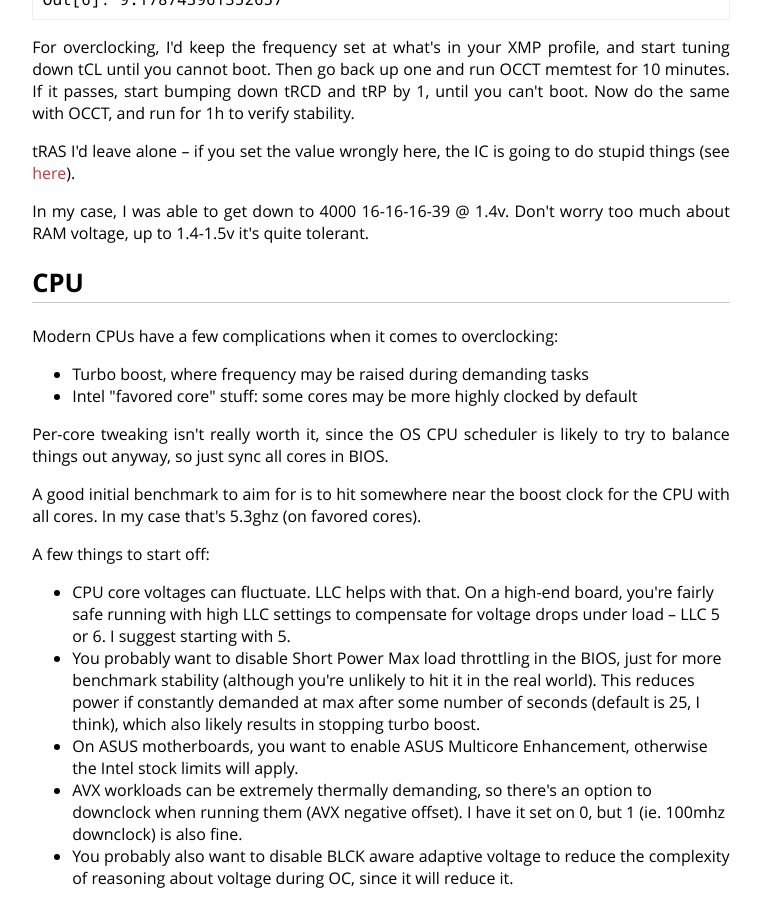
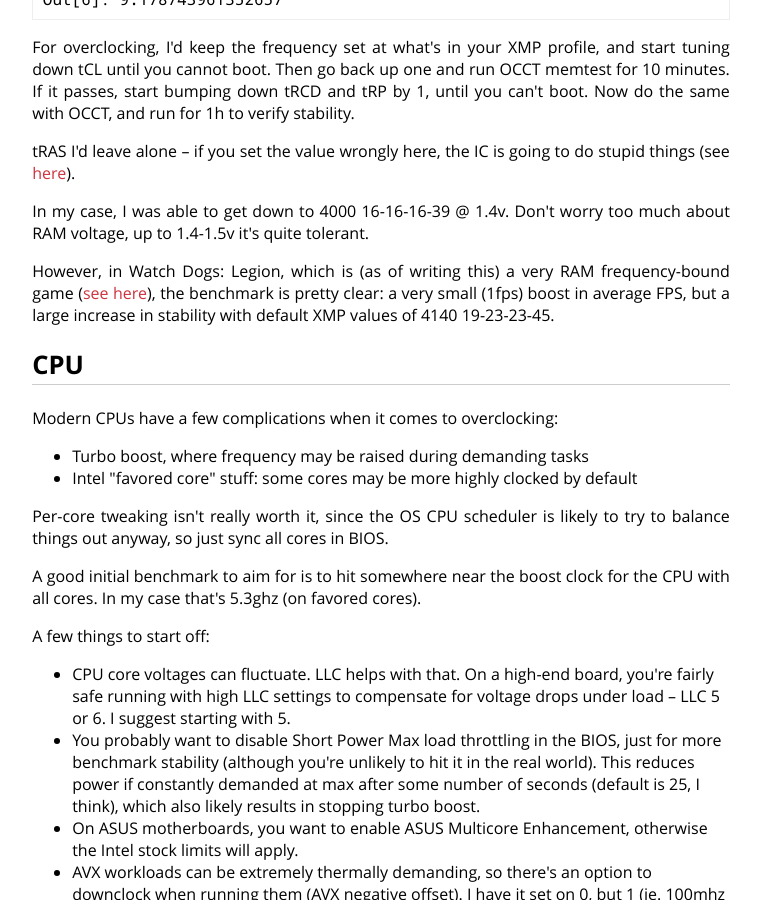
Before and after one commit to cdown/chrisdown.name, a Jekyll site: the page built from windows.md, in a window 1280 px wide and 900 px high, scrolled down 6706 px. Shown: the whole window, without its empty margins (259-1020 px from the left). Built offline with Jekyll 4.4.1, drawn with Linux system fonts in a browser that asks for light colours.

Commit message:
Mention RAM frequency

```diff
--- a/windows.md
+++ b/windows.md
@@ -221,6 +221,12 @@ do stupid things (see
 In my case, I was able to get down to 4000 16-16-16-39 @ 1.4v. Don't worry too
 much about RAM voltage, up to 1.4-1.5v it's quite tolerant.
 
+However, in Watch Dogs: Legion, which is (as of writing this) a very RAM
+frequency-bound game ([see
+here](https://www.dsogaming.com/pc-performance-analyses/watch-dogs-legion-can-finally-run-with-constant-60fps-on-high-end-cpus/)),
+the benchmark is pretty clear: a very small (1fps) boost in average FPS, but a
+large increase in stability with default XMP values of 4140 19-23-23-45.
+
 ## CPU
 
 Modern CPUs have a few complications when it comes to overclocking:
```
